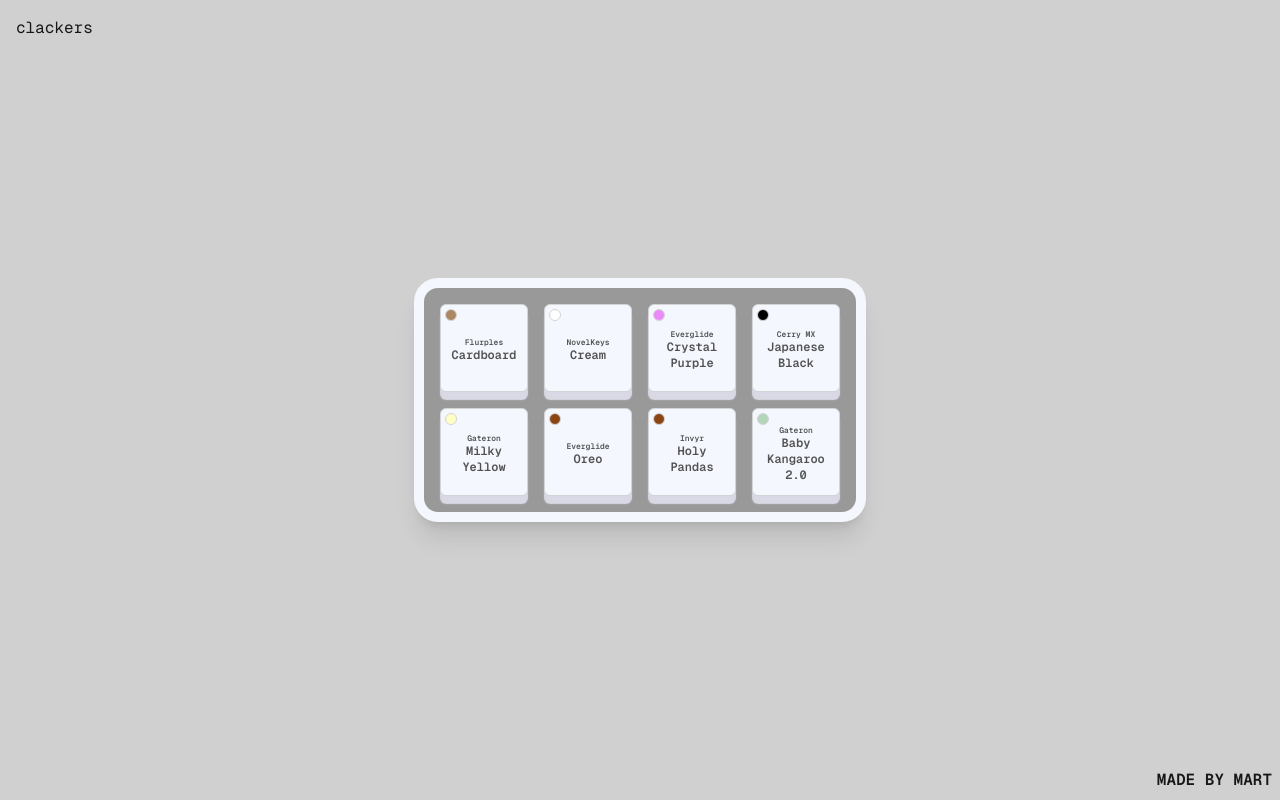
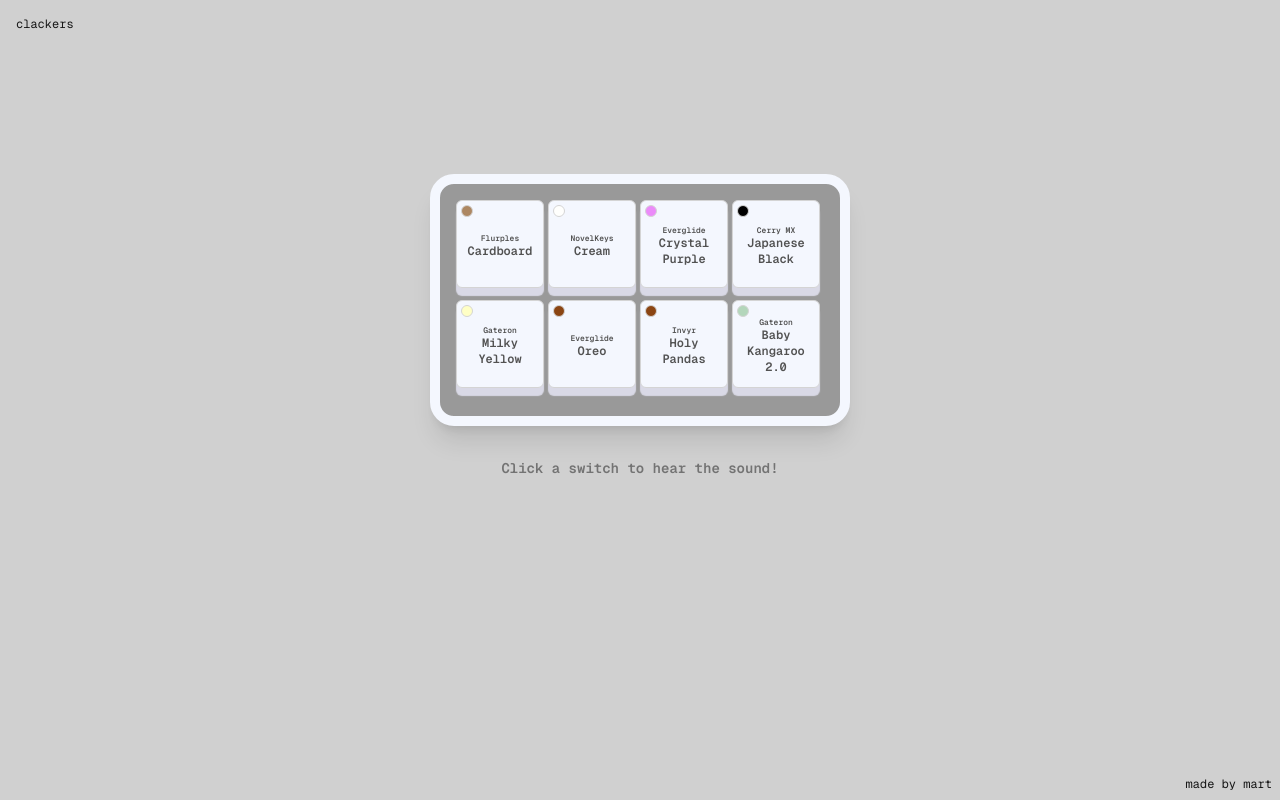
Before and after one commit to martinmolvaer/thonk, a Next.js app: page / in a window 1280 px wide. Built offline with nearby package versions, Linux system fonts and the light colour scheme.

Commit message:
Add InfoDisplay component and enhance Home page with switch info display

```diff
--- a/app/components/Button.tsx
+++ b/app/components/Button.tsx
@@ -7,6 +7,7 @@
   id: number;
   keyToPress?: string;
   onClick: () => void;
+  info?: string;
 }
 
 function Button({ name, onClick, color, id, brand }: ButtonProps) {
--- /dev/null
+++ b/app/components/InfoDisplay.tsx
@@ -0,0 +1,53 @@
+import React from 'react';
+import Link from 'next/link';
+import { motion } from 'framer-motion';
+
+function InfoDisplay({
+  infoDisplay,
+  link,
+}: {
+  infoDisplay: string;
+  link: string;
+}) {
+  return (
+    <div className="min-h-[200px]">
+      <div className="flex flex-col items-center justify-center mt-8">
+        {infoDisplay && (
+          <motion.div
+            initial={{ opacity: 0, y: 20 }}
+            animate={{ opacity: 1, y: 0 }}
+            exit={{ opacity: 0 }}
+            transition={{ duration: 0.25, delay: 1 }}
+            className="text-center text-sm font-mono font-semibold"
+          >
+            <div className="max-w-[75ch] text-neutral-500">{infoDisplay}</div>
+          </motion.div>
+        )}
+      </div>
+      <div className="flex  flex-col items-center justify-center mt-8">
+        {link && (
+          <motion.div
+            initial={{ opacity: 0, y: 20 }}
+            animate={{ opacity: 1, y: 0 }}
+            exit={{ opacity: 0 }}
+            transition={{ duration: 0.25, delay: 0 }}
+            className="text-center text-sm font-mono font-semibold"
+          >
+            <div className="max-w-[50ch] text-neutral-500">
+              <Link
+                target="_blank"
+                rel="non-refferer"
+                href={link}
+                className="text-purple-500 underline"
+              >
+                {link ? 'More info' : ''}
+              </Link>
+            </div>
+          </motion.div>
+        )}
+      </div>
+    </div>
+  );
+}
+
+export default InfoDisplay;
--- a/app/components/Keyboard.tsx
+++ b/app/components/Keyboard.tsx
@@ -1,9 +1,25 @@
 import React from 'react';
+import { motion } from 'framer-motion';
 
 function Keyboard({ children }: { children: React.ReactNode }) {
   return (
-    <div className="flex gap-1 flex-wrap items-center justify-center p-2 sm:p-4 pb-6 bg-[#999999] rounded-3xl shadow-xl border-10 border-[#F4F7FE]">
-      {children}
+    <div className="flex flex-wrap items-center justify-center p-2 sm:p-4 bg-[#999999] rounded-3xl shadow-xl border-10 border-[#F4F7FE]">
+      <motion.div
+        initial="hidden"
+        animate="show"
+        variants={{
+          hidden: {},
+          show: {
+            transition: {
+              staggerChildren: 0.1,
+              when: 'beforeChildren',
+            },
+          },
+        }}
+        className="grid sm:grid-cols-4 grid-cols-2  space-x-1 space-y-3"
+      >
+        {children}
+      </motion.div>
     </div>
   );
 }
--- a/app/components/Nav.tsx
+++ b/app/components/Nav.tsx
@@ -1,7 +1,7 @@
 import React from 'react';
 
 function Nav() {
-  return <p className="absolute top-4 left-4 font-mono">clackers</p>;
+  return <p className="absolute top-4 left-4 font-mono text-xs">clackers</p>;
 }
 
 export default Nav;
--- a/app/page.tsx
+++ b/app/page.tsx
@@ -4,6 +4,8 @@
 import Nav from './components/Nav';
 import Keyboard from './components/Keyboard';
 import { motion } from 'framer-motion';
+import { useState } from 'react';
+import InfoDisplay from './components/InfoDisplay';
 
 const switches = [
   {
@@ -12,6 +14,8 @@
     color: '#AD8762',
     sound: '/cardboard.mp3',
     brand: 'Flurples',
+    info: 'A keyboard made from double sided tape on a piece of cardboard. Cherry browns w/ boba u4t stems',
+    link: 'https://www.youtube.com/watch?v=sVInBOLSqoM',
   },
   {
     id: 2,
@@ -19,6 +23,8 @@
     color: '#FFFFFD',
     sound: '/creams.mp3',
     brand: 'NovelKeys',
+    info: 'NovelKeys Cream switches are smooth linear switches with a full POM housing and self-lubricating stem. They offer a buttery feel and deep sound, even stock, with a 55g actuation and 70g bottom-out force.',
+    link: 'https://novelkeys.xyz/products/novelkeys-cream-switches',
   },
   {
     id: 3,
@@ -26,6 +32,8 @@
     color: '#EB8BF9',
     sound: '/crystalpurple.mp3',
     brand: 'Everglide',
+    info: 'Everglide Crystal Violet switches are tactile with a smooth 45g start and 55g bump, offering a soft, cushioned feel and a gentle, quiet sound.',
+    link: 'https://www.everglide.com/products/everglide-crystal-purple-switches',
   },
   {
     id: 4,
@@ -33,6 +41,8 @@
     color: '#000',
     sound: '/japaneseblack.mp3',
     brand: 'Cerry MX',
+    info: 'The Japanese Black switch is a linear switch that is known for its smoothness and consistency. ',
+    link: 'https://www.cherry.de/en-gb/product/mx2a-black',
   },
   {
     id: 5,
@@ -40,6 +50,8 @@
     color: '#FFFFC5',
     sound: '/milkyyellow.mp3',
     brand: 'Gateron',
+    info: 'The Gateron Milky Pro (KS-3 Pro) switches are popular linear switches known for their smooth feel, reduced stem wobble, and improved sound, thanks to retooled molds and a milky housing.',
+    link: 'https://www.gateron.com/products/gateron-milky-yellow-linear-switch-set?VariantsId=10684',
   },
   {
     id: 6,
@@ -47,6 +59,8 @@
     color: '#8B4513',
     sound: '/oreo.mp3',
     brand: 'Everglide',
+    info: 'With a crisp and responsive tactile bump at the top and a cushy feeling when bottoming out, the Everglide Oreo mechanical switches are a joy to type on.',
+    link: 'https://www.everglide.com/products/everglide-oreo-switches',
   },
   {
     id: 7,
@@ -54,6 +68,8 @@
     color: '#8B4513',
     sound: '/holypandas.mp3',
     brand: 'Invyr',
+    info: 'Holy Panda switches are known for their distinct sound and satisfying tactile feel — a sharp, snappy bump with a deep, “thocky” sound. The combination of Halo stems and Invyr Panda housings creates a responsive, premium typing experience that’s both punchy and smooth.',
+    link: 'https://www.invyr.com/products/holy-panda-switches',
   },
   {
     id: 8,
@@ -61,14 +77,22 @@
     color: '#B3D6BB',
     sound: '/babykangaroo2.mp3',
     brand: 'Gateron',
+    info: 'The Baby Kangaroo 2.0 is a tactile switch with upgraded pins and light guide, keeping its clear top, milky nylon base, and bright green POM stem for a crisp, satisfying feel.',
+    link: 'https://www.gateron.com/products/gateron-baby-kangaroo-20-tactile-switch-set?VariantsId=10684',
   },
 ];
 
 export default function Home() {
-  const playSound = (sound: string) => {
+  const [infoDisplay, setInfoDisplay] = useState(
+    'Click a switch to hear the sound!'
+  );
+  const [link, setLink] = useState('');
+  const playSound = (sound: string, info: string, link: string) => {
     const audio = new Audio(sound);
     audio.volume = 0.25;
     audio.play();
+    setInfoDisplay(info);
+    setLink(link);
   };
 
   return (
@@ -81,20 +105,6 @@
         transition={{ duration: 1 }}
       >
         <Keyboard>
-          <motion.div
-            initial="hidden"
-            animate="show"
-            variants={{
-              hidden: {},
-              show: {
-                transition: {
-                  staggerChildren: 0.1,
-                  when: 'beforeChildren',
-                },
-              },
-            }}
-            className="grid grid-cols-4 gap-4"
-          >
           {switches.map((switchItem) => (
             <motion.div
               key={switchItem.id}
@@ -109,31 +119,27 @@
                 color={switchItem.color}
                 keyToPress={`#${switchItem.id}`}
                 brand={switchItem.brand}
-                  onClick={() => playSound(switchItem.sound)}
+                onClick={() =>
+                  playSound(
+                    switchItem.sound,
+                    switchItem.info ?? '',
+                    switchItem.link ?? ''
+                  )
+                }
               />
             </motion.div>
           ))}
+        </Keyboard>
+        {/* More info  */}
       </motion.div>
-
-          {/* {switches.map((switchItem) => (
-            <Button
-              key={switchItem.id}
-              id={switchItem.id}
-              name={switchItem.name}
-              color={switchItem.color}
-              keyToPress={`#${switchItem.id}`}
-              onClick={() => playSound(switchItem.sound)}
-            />
-          ))} */}
-        </Keyboard>
-      </motion.div>
+      <InfoDisplay infoDisplay={infoDisplay} link={link} />
       <Link
         target="_blank"
         rel="non-refferer"
         href={'http://molvaer.no'}
-        className="absolute bottom-2 right-2 font-mono uppercase font-xs font-semibold"
+        className="absolute bottom-2 right-2 font-mono text-xs"
       >
-        Made by Mart
+        made by mart
       </Link>
     </main>
   );
```
Lines whose indentation alone changed are shown as unchanged.
